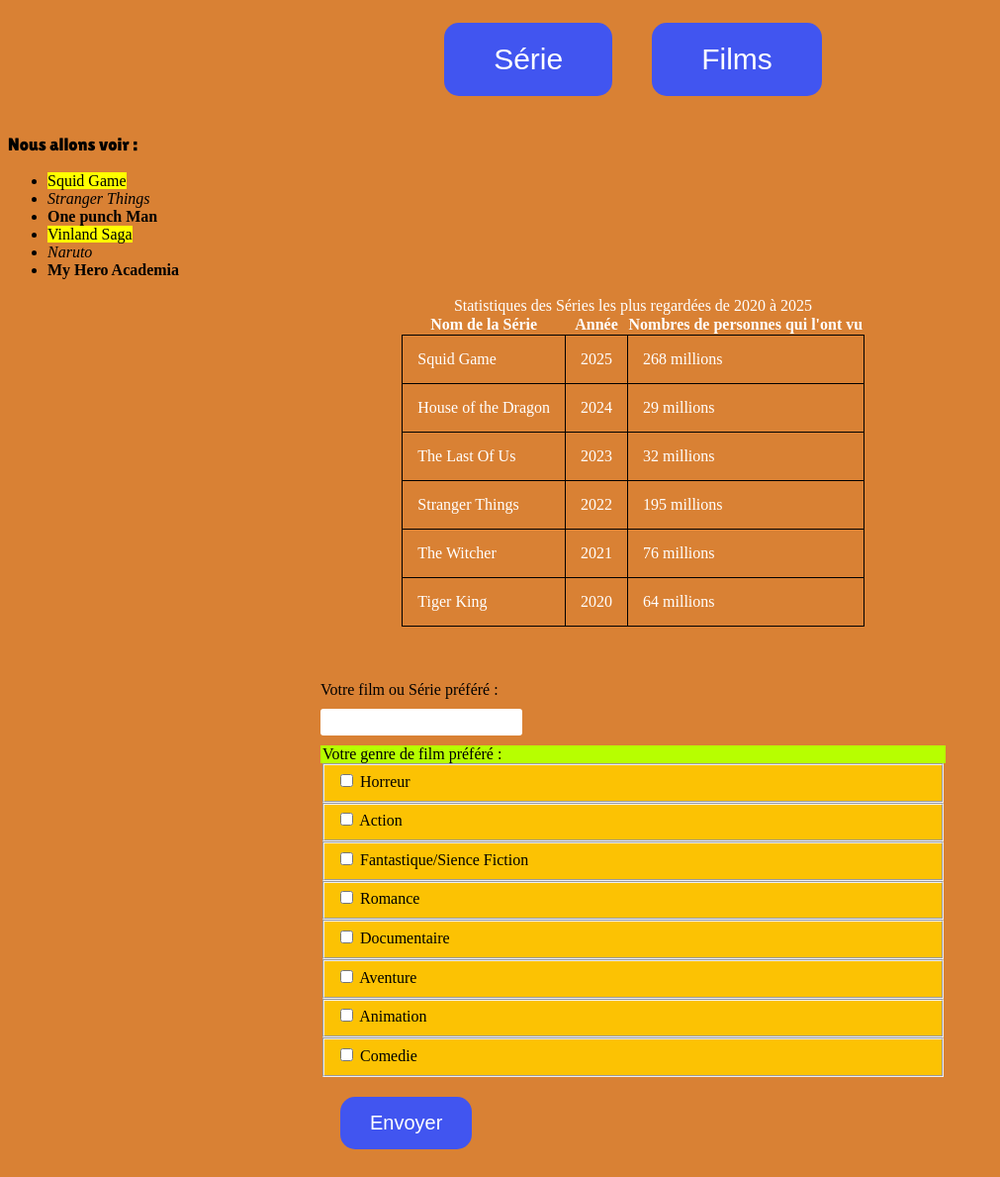
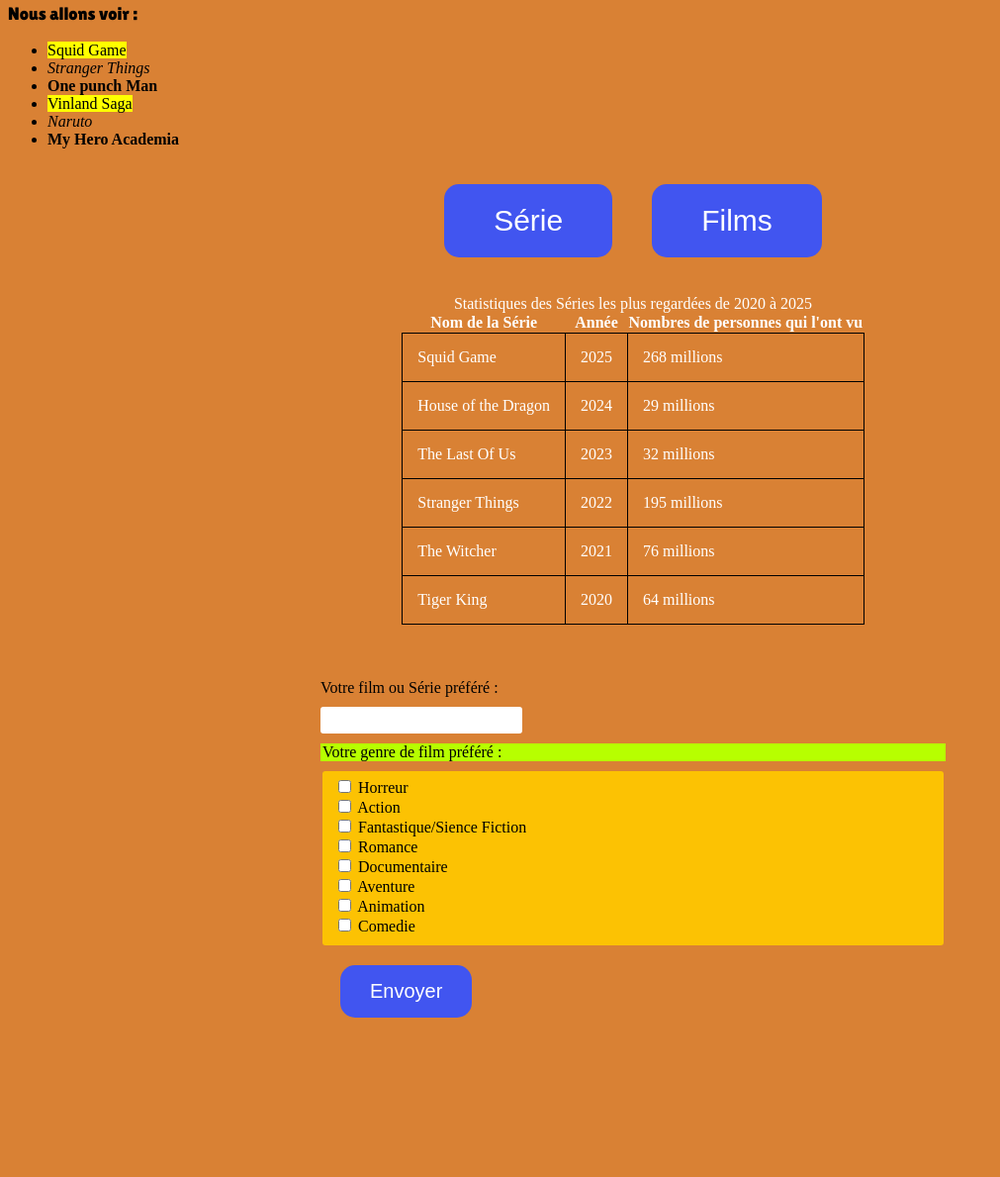
Before and after one commit to Surge-Gamer/les-series-et-les-films, a plain HTML site: page index.html in a window 1280 px wide. Shown: the part 1223-2412 px from the top of the page at 99% size, without its empty margins (0-1011 px from the left). After the commit the page ends 2279 px from the top, so only its background shows below. Drawn offline with Linux system fonts and the light colour scheme.

Commit message:
remodel table and list (html)

```diff
--- a/index.html
+++ b/index.html
@@ -36,20 +36,21 @@
     les liens des bandes annoces pour y jeter un coup d'oeil. EN VRAI, J'AIME BEAUCOUP PLUS DE FILM ET SÉRIE QUE CEUX
     LÀ, MAIS JE NE VAIS PAS TOUS LES METTRE, IL Y EN AURAI BEAUCOUP TROP ! Bonne lecture et peut-être bon visonnage !
   </p>
+
+  <p>Nous allons voir : </p>
+  <ul>
+    <li><mark>Squid Game</mark></li>
+    <li><em>Stranger Things</em></li>
+    <li><strong>One punch Man</strong></li>
+    <li><mark>Vinland Saga</mark></li>
+    <li><em>Naruto</em></li>
+    <li><strong>My Hero Academia</strong></li>
+  </ul>
   <div class="conteneur-button">
     <div><a href="séries.html"><button class="button">Série</button></a></div>
     <div><a href="films.html"><button class="button">Films</button></a></div>
   </div>
   <section>
-    <p>Nous allons voir : </p>
-    <ul>
-      <li><mark>Squid Game</mark></li>
-      <li><em>Stranger Things</em></li>
-      <li><strong>One punch Man</strong></li>
-      <li><mark>Vinland Saga</mark></li>
-      <li><em>Naruto</em></li>
-      <li><strong>My Hero Academia</strong></li>
-    </ul>
     <p>
     <table class="table">
       <caption>Statistiques des Séries les plus regardées de 2020 à 2025</caption>
@@ -109,45 +110,30 @@
           <input type="checkbox" id="Horreur" name="Horreur" />
           <label for="Horreur">Horreur</label>
         </div>
-      </fieldset>
-      <fieldset>
         <div>
           <input type="checkbox" id="Action" name="Action" />
           <label for="Action">Action</label>
         </div>
-      </fieldset>
-      <fieldset>
         <div>
           <input type="checkbox" id="Fantastique/Sience Fiction" name="scales" />
           <label for="Fantastique/Sience Fiction">Fantastique/Sience Fiction</label>
         </div>
-      </fieldset>
-
-      <fieldset>
         <div>
           <input type="checkbox" id="Romance" name="Romance" />
           <label for="Romance">Romance</label>
         </div>
-      </fieldset>
-      <fieldset>
         <div>
           <input type="checkbox" id="Documentaire" name="Documentaire" />
           <label for="Documentaire">Documentaire</label>
         </div>
-      </fieldset>
-      <fieldset>
         <div>
           <input type="checkbox" id="Aventure" name="Aventure" />
           <label for="Aventure">Aventure</label>
         </div>
-      </fieldset>
-      <fieldset>
         <div>
           <input type="checkbox" id="" name="Animation" />
           <label for="Animation">Animation</label>
         </div>
-      </fieldset>
-      <fieldset>
         <div>
           <input type="checkbox" id="Comedie" name="Comedie" />
           <label for="Comedie">Comedie</label>
--- a/style.css
+++ b/style.css
@@ -91,8 +91,10 @@ table {
 }
 
 fieldset {
-
+  border: none;
   background-color: rgb(252, 194, 3);
+  margin-top :10px;
+  border-radius: 3px;
 }
 
 legend {
```
